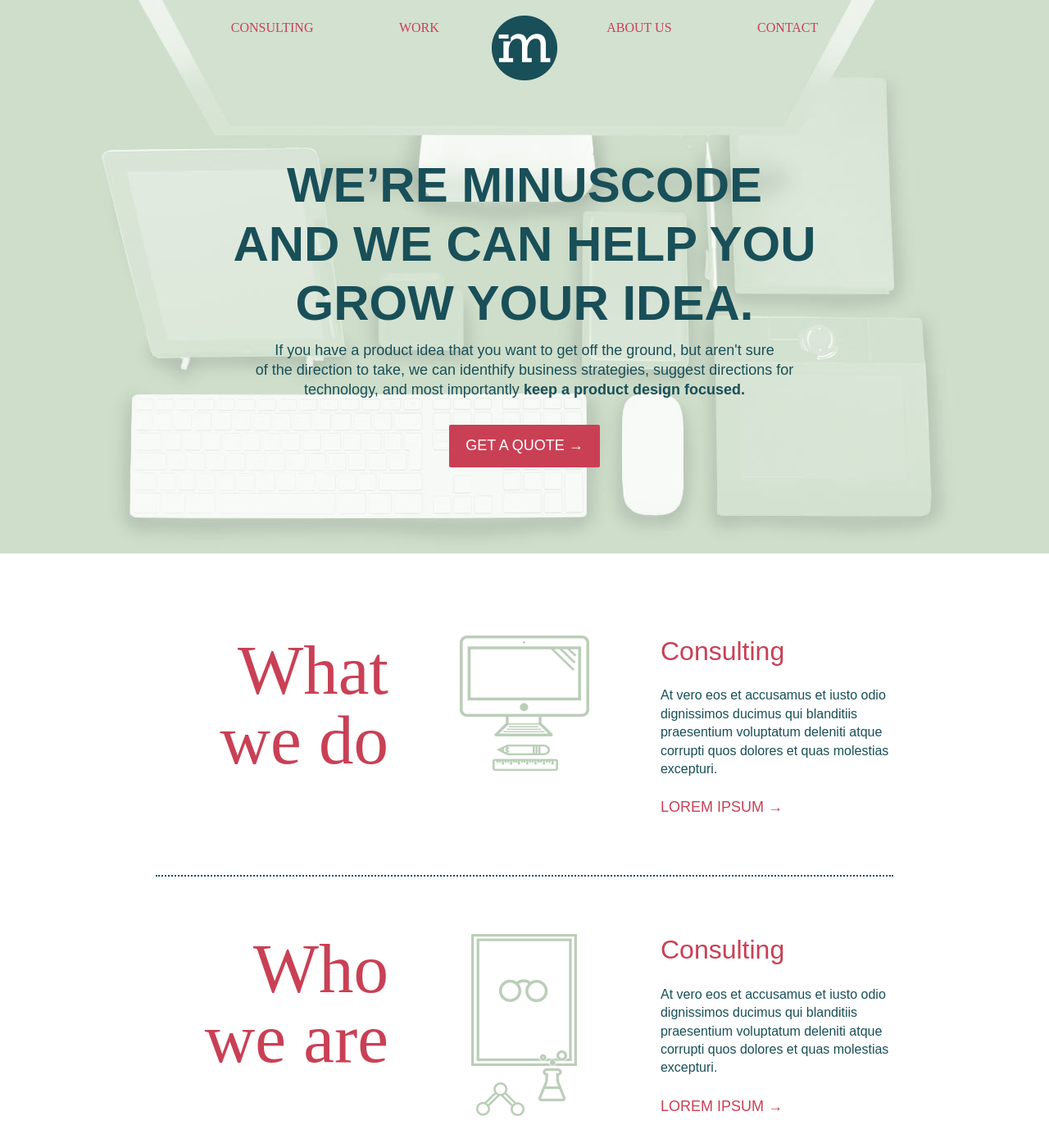
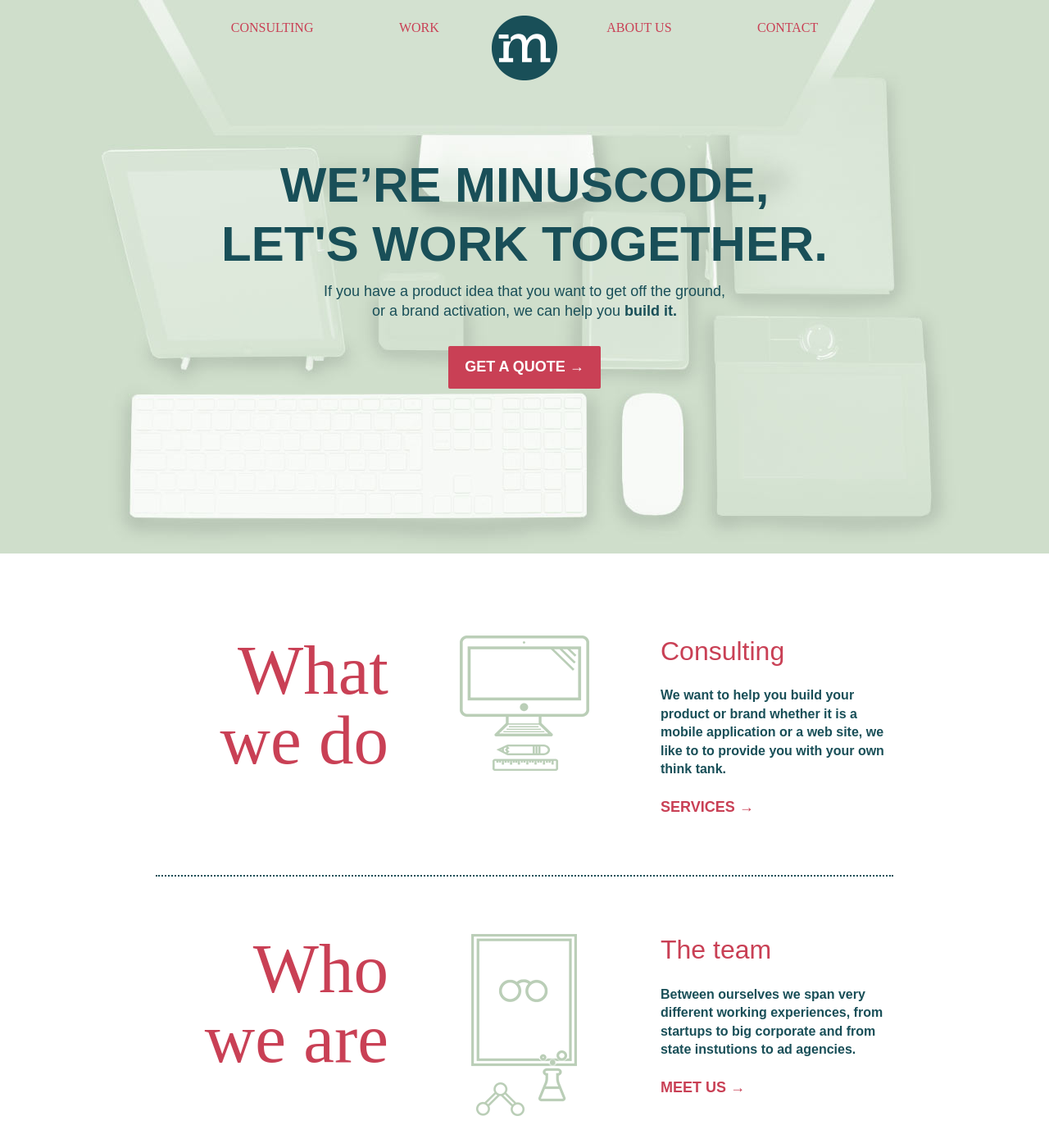
Before and after one commit to minuscode/minuscode.github.io, a Jekyll site: the page built from index.html, in a window 1280 px wide and 1400 px high. Shown: the whole window at 82% size. Built offline with Jekyll 4.4.1, drawn with Linux system fonts in a browser that asks for light colours; some web fonts are replaced; some of the changed text lies outside the part shown.

Commit message:
new copy

```diff
--- a/_includes/contact_us.html
+++ b/_includes/contact_us.html
@@ -1,8 +1,8 @@
 <div class="contact-us">
 
   <div class="wrapper">
-    <h5>Would you like to work with us?</h5>
-    <a href="#">Just get in touch<img src="/images/misc/arrow-contact.png" alt="Just get in touch"></a>
+    <h5><span>Would you like</span><span> to work with us?<span></h5>
+    <a href="/contact">Just get in touch<img src="/images/misc/arrow-contact.png" alt="Just get in touch"></a>
   </div>
 
 </div><!-- /contact -->
--- a/about-us/_posts/2014-01-21-filipearaujo.textile
+++ b/about-us/_posts/2014-01-21-filipearaujo.textile
@@ -10,5 +10,6 @@
 picture: 'filipe-araujo.jpg'
 social:
   'github':   'https://github.com/FilipeAraujo'
+  'twitter':  'https://twitter.com/filipejsaraujo'
   'linkedin': 'http://pt.linkedin.com/in/filipesaraujo/en'
 ---
--- a/index.html
+++ b/index.html
@@ -7,18 +7,16 @@
 
   <div class="wrapper">
     <h1>
-      <span>We’re minuscode</span>
-      <span>and We can help you</span>
-      <span>grow your idea.</span>
+      <span>We’re minuscode,</span>
+      <span>let's work together.</span>
     </h1>
 
     <h2>
-      <span>If you have a product idea that you want to get off the ground, but aren't sure</span>
-      <span>of the direction to take, we can identhify business strategies, suggest directions for</span>
-      <span>technology, and most importantly<strong> keep a product design focused.</strong></span>
+      <span>If you have a product idea that you want to get off the ground,</span>
+      <span>or a brand activation, we can help you <strong>build it.<strong></span>
     </h2>
 
-    <a href="#" class="btn btn-red">Get a Quote &rarr;</a>
+    <a href="/contact" class="btn btn-red">Get a Quote &rarr;</a>
   </div>
 
 </div><!-- /masthead -->
@@ -38,8 +36,8 @@
    --><div class="grid__item one-third portable-one-whole">
         <div class="description">
           <h4>Consulting</h4>
-          <p>At vero eos et accusamus et iusto odio dignissimos ducimus qui blanditiis praesentium voluptatum deleniti atque corrupti quos dolores et quas molestias excepturi.</p>
-          <a href="#">Lorem Ipsum &rarr;</a>
+          <p>We want to help you build your product or brand whether it is a mobile application or a web site, we like to to provide you with your own think tank.</p>
+          <a href="/consulting">Services &rarr;</a>
         </div>
       </div>
     </div>
@@ -57,9 +55,9 @@
       </div><!--
    --><div class="grid__item one-third portable-one-whole">
         <div class="description">
-          <h4>Consulting</h4>
-          <p>At vero eos et accusamus et iusto odio dignissimos ducimus qui blanditiis praesentium voluptatum deleniti atque corrupti quos dolores et quas molestias excepturi.</p>
-          <a href="#">Lorem Ipsum &rarr;</a>
+          <h4>The team</h4>
+          <p>Between ourselves we span very different working experiences, from startups to big corporate and from state instutions to ad agencies.</p>
+          <a href="/about-us">Meet us &rarr;</a>
         </div>
       </div>
     </div>
@@ -77,9 +75,9 @@
       </div><!--
    --><div class="grid__item one-third portable-one-whole">
         <div class="description">
-          <h4>Consulting</h4>
-          <p>At vero eos et accusamus et iusto odio dignissimos ducimus qui blanditiis praesentium voluptatum deleniti atque corrupti quos dolores et quas molestias excepturi.</p>
-          <a href="#">Lorem Ipsum &rarr;</a>
+          <h4>Our Work</h4>
+          <p>We've done this and we've done that, why dont you see for yourself and click the link below?</p>
+          <a href="/work">Portfolio &rarr;</a>
         </div>
       </div>
     </div>
```
Also changed, not shown: about-us/_posts/2014-01-21-joaomamede.textile (+6 -2 lines), consulting/index.html (+5 -6 lines).
